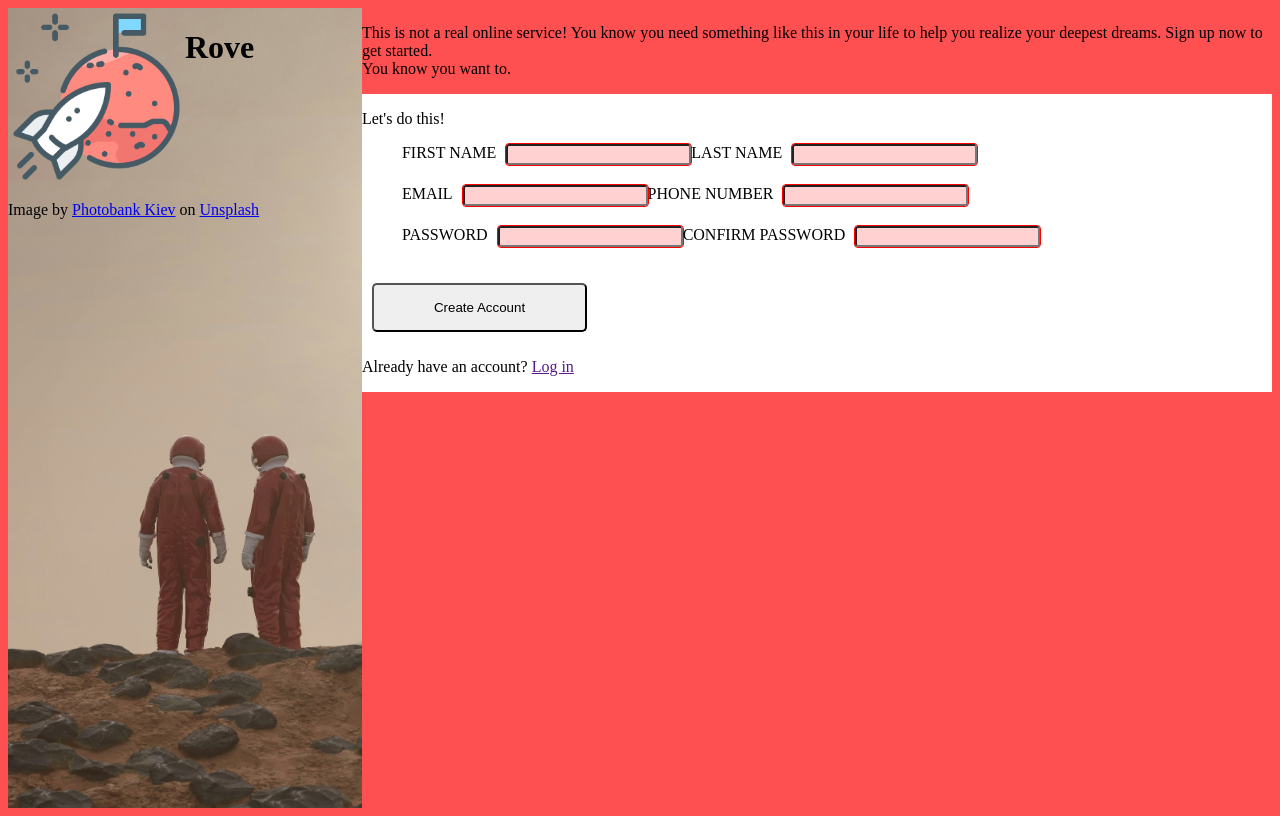
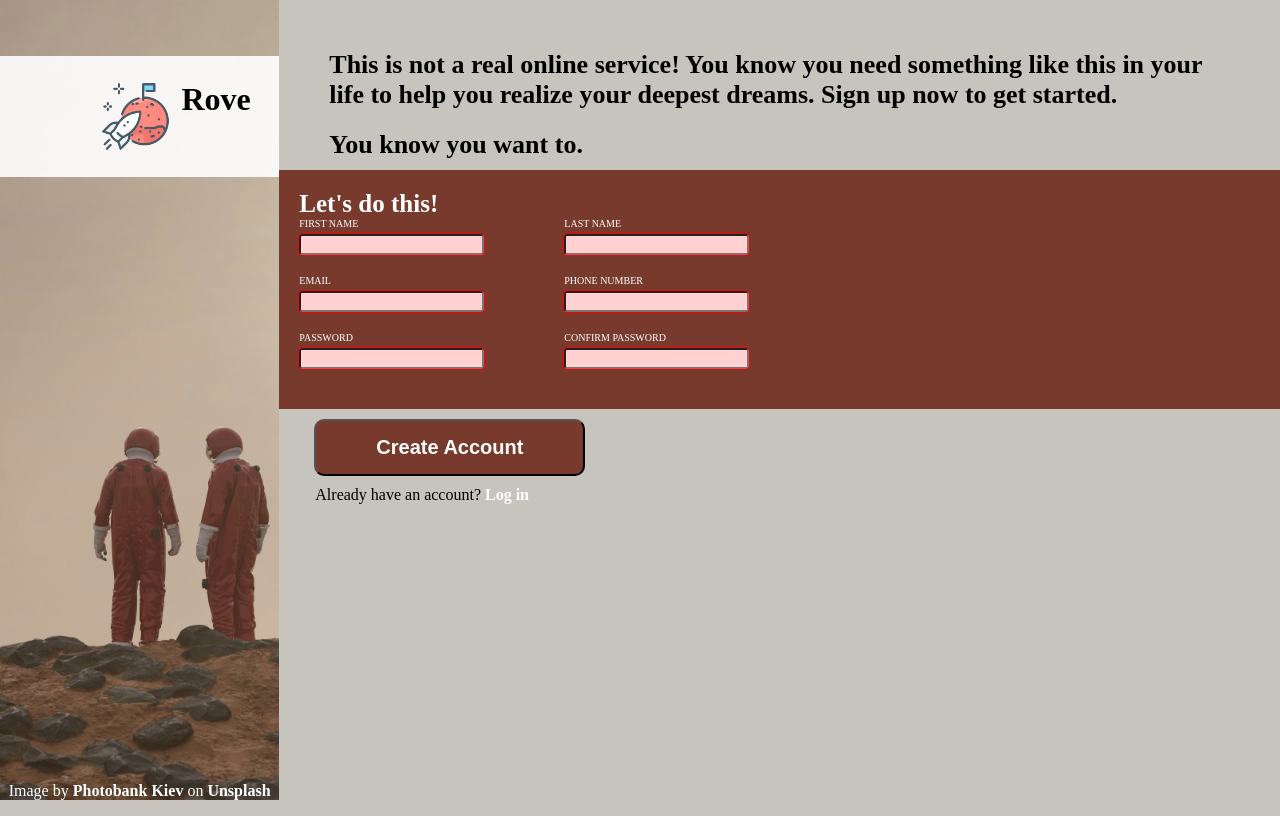
Before and after one commit to bsibdev/top_project_sign-up-form, a plain HTML site: page index.html in a window 1280 px wide. Drawn offline with Linux system fonts and the light colour scheme.

Commit message:
add variables for color and containers

```diff
--- a/index.html
+++ b/index.html
@@ -17,32 +17,45 @@
     </div>
     <div class="form-container">
         <section class="message-banner">
-            <p class="banner-message">This is not a real online service! You know you need something like this in your life to help you realize your deepest dreams. Sign up now to get started.<br>You know you want to.
+            <p class="banner-message">This is not a real online service! You know you need something like this in your life to help you realize your deepest dreams. Sign up now to get started.<br><span>You know you want to.</span>
             </p>
         </section>
         <form action="" method="">
+            <ul>
                 <p>Let's do this!</p>
-            <ul>
                 <li>
+                    <div class="form-row">
                         <label for="first-name">FIRST NAME</label>
                         <input type="text" id="first-name" required pattern="[A-Za-z]">
+                    </div>
 
+                    <div class="form-row">
                         <label for="last-name">LAST NAME</label>
                         <input type="text" id="last-name" required pattern="[A-Za-z]">
+                    </div
+                   >
                 </li>
                 <li>
+                    <div class="form-row">
                         <label for="mail">EMAIL</label>
                         <input type="email" id="mail" required pattern="[A-Za-z]\@[A-Za-Z]\.[A-Za-z]">
+                    </div>
 
+                    <div class="form-row">
                         <label for="phone-">PHONE NUMBER</label >
                         <input type="tel" id="phone-num" required pattern="\d{10}">
+                    </div>
                 </li>
                 <li>
+                    <div class="form-row">
                         <label for="pwd">PASSWORD</label>
                         <input type="password" id="pwd" required minlength="7">
+                    </div>
 
+                    <div class="form-row">
                         <label for="pwd-confirm">CONFIRM PASSWORD</label>
                         <input type="password" id="pwd-confirm" required minlength="7">
+                    </div>
                 </li>
             </ul>
 
--- a/style.css
+++ b/style.css
@@ -1,9 +1,18 @@
+* {
+    margin:0;
+}
+
 body {
     display:flex;
-    background-color:rgb(254, 80, 80)
+    --main-color:rgba(120,58,45);
+    --accent-color:rgb(199, 195, 189);
+    --text-color:white;
+    background-color: var(--accent-color);
 }
 
-
+ul p, label {
+    color:var(--text-color)
+}
 
 .img-container {
     background:url(IMG/photobank-kiev-Opzk_hvwO9Q-unsplash.jpg);
@@ -12,6 +21,14 @@ body {
     height:100vh;
     width:30%;
     background-position:center;
+    display:flex;
+    flex-direction:column;
+    justify-content:flex-end;
+}
+
+.hero {
+    margin-bottom:605px;
+    background-color:rgba(255,255,255,0.9);
 }
 
 .form-container {
@@ -21,17 +38,19 @@ body {
 }
 
 form {
-    background-color:white;
+
 }
 
 [alt="mars"] {
-    width:50%;
+    width:90%;
     height:auto;
+    margin-right:10px;
 }
 
 .hero {
     display:flex;
-    background-color:rgba(rgb(0, 0, 0), green, blue, 1)
+    background-color:rgba(rgb(0, 0, 0), green, blue, 1);
+    padding:25px 100px 25px 100px;
 }
 
 input:invalid {
@@ -43,6 +62,8 @@ input {
     margin-bottom:10px;
     appearance:none;
     border-radius:3px;
+    margin-right:80px;
+    margin-top:5px;
 }
 
 input:hover {
@@ -69,10 +90,59 @@ li {
 
 label {
     margin-right:10px;
+    font-size:10px;
 }
 
 button[type="submit"] {
     margin:10px;
     padding:15px 60px 15px 60px;
-    border-radius:5px;
+    border-radius:10px;
+    background-color:var(--main-color);
+    margin-left:35px;
+    font-size:20px;
+    font-weight:bold;
+    color:var(--text-color);
 }
+
+.form-row {
+    display:flex;
+    flex-direction:column;
+}
+
+.form-container ul {
+    background-color:var(--main-color);
+    padding:20px;
+}
+
+.banner-message {
+    padding:50px 50px 10px 50px;
+    text-align:left;
+    font-weight: 550;
+    font-size:26px;
+}
+
+.banner-message span {
+    display:block;
+    margin-top:20px;
+}
+
+form>p {
+    margin-left:36px;
+}
+
+ul p {
+    font-weight:bold;
+    font-size:25px;
+}
+
+a {
+    text-decoration:none;
+    color:var(--text-color);
+    font-weight:bold;
+
+}
+
+p#attribution {
+    color:var(--text-color);
+    text-align:center;
+}
```
Lines whose indentation alone changed are shown as unchanged.
